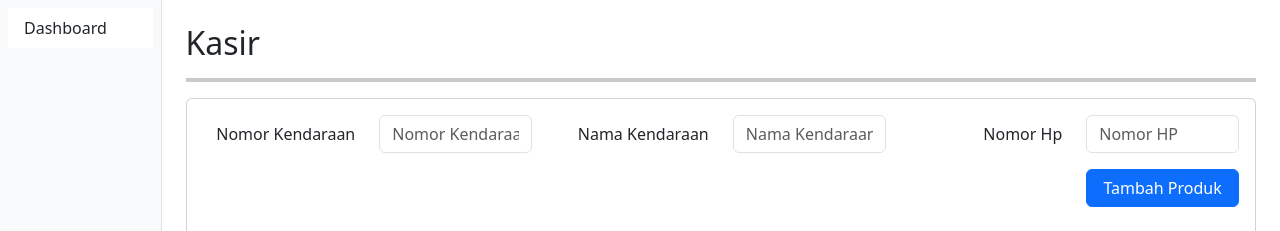
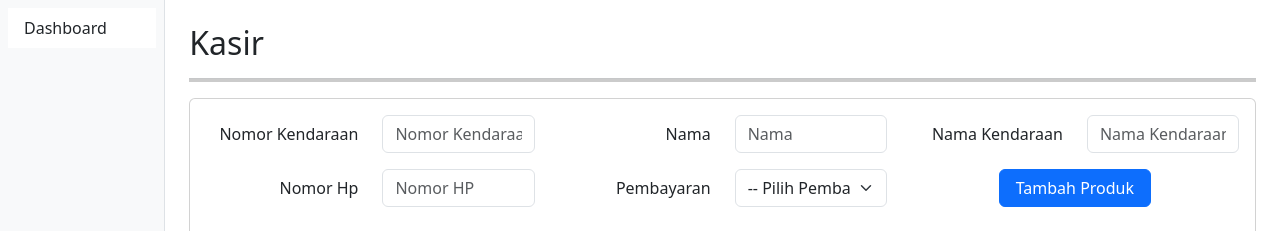
Before and after one commit to TifanoOgotan/Dashboard-Exotic-Carwash, a Flask app: template app/templates/kasir.html in a window 1280 px wide. Shown: the part 56-287 px from the top of the page. Run offline with Flask 3, Linux system fonts and the light colour scheme; the template is opened without the code that fills it, so the values that code supplies are empty; some libraries are stand-ins or nearby versions.

Commit message:
update kasir

```diff
--- a/app/templates/kasir.html
+++ b/app/templates/kasir.html
@@ -16,6 +16,18 @@
           oninput="this.value = this.value.toUpperCase().replace(/\s/g, '');"
         />
       </div>
+      <label for="nama" class="col col-form-label" style="text-align: right"
+        >Nama</label
+      >
+      <div class="col">
+        <input
+          type="text"
+          class="form-control"
+          id="nama"
+          placeholder="Nama"
+          oninput="this.value = this.value.toUpperCase();"
+        />
+      </div>
       <label
         for="nama_kendaraan"
         class="col col-form-label"
@@ -31,6 +43,8 @@
           oninput="this.value = this.value.toUpperCase();"
         />
       </div>
+    </div>
+    <div class="row">
       <label for="no_hp" class="col col-form-label" style="text-align: right"
         >Nomor Hp</label
       >
@@ -43,10 +57,22 @@
           oninput="this.value = this.value.replace(/[^0-9]/g, '')"
         />
       </div>
-    </div>
-    <div class="row">
-      <div class="col-10"></div>
-      <div class="col">
+      <label
+        for="status_bayar"
+        class="col-2 col-form-label"
+        style="text-align: right"
+        >Pembayaran</label
+      >
+      <div class="col-2">
+        <select class="form-select" id="status_bayar">
+          <option selected disabled>-- Pilih Pembayaran --</option>
+          <option value="BB">Belum Bayar</option>
+          <option value="CS">Cash</option>
+          <option value="TF">Transfer</option>
+        </select>
+      </div>
+      <div class="col-1"></div>
+      <div class="col-2">
         <button
           type="button"
           class="btn btn-primary"
@@ -57,6 +83,7 @@
           Tambah Produk
         </button>
       </div>
+      <div class="col-1"></div>
     </div>
     <div class="row">
       <table
@@ -159,6 +186,33 @@
       },
     });
 
+    $("#lov_produk tbody").on("click", "tr", function () {
+      const row = lov_produk.row(this);
+      const data = row.data();
+
+      const isExist = produk
+        .rows()
+        .data()
+        .toArray()
+        .some((rowData) => rowData.id_produk === data.id_produk);
+
+      if (isExist) {
+        Swal.fire({
+          icon: `info`,
+          title: `Produk sudah ditambahkan !!!`,
+          showConfirmButton: false,
+          timer: 2000,
+        });
+        return;
+      }
+
+      data.jumlah = 1;
+      data.worker = null;
+      data.total = data.harga * data.jumlah;
+      produk.row.add(data).draw();
+      $("#lovProduk").modal("hide");
+    });
+
     const produk = $("#produk").DataTable({
       paging: false,
       ordering: false,
```
